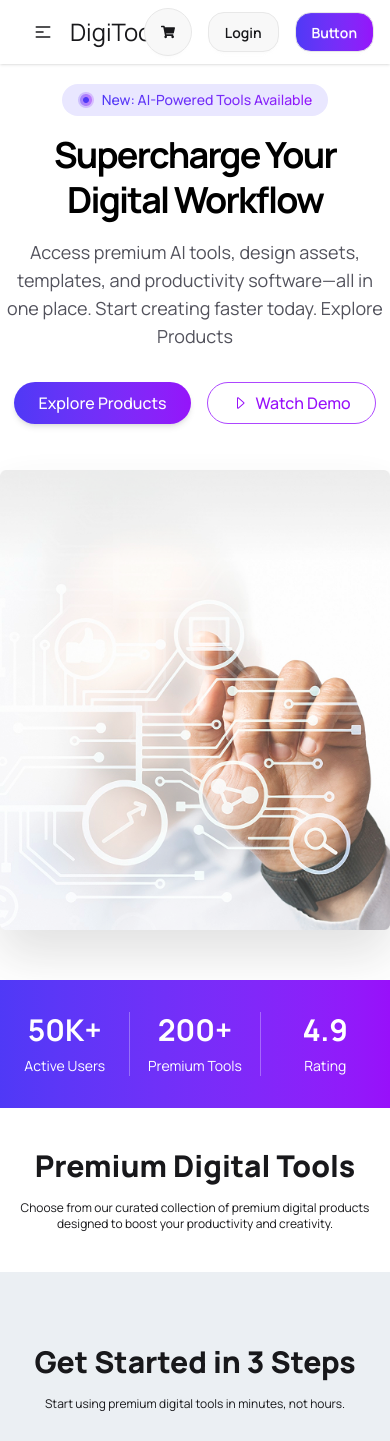
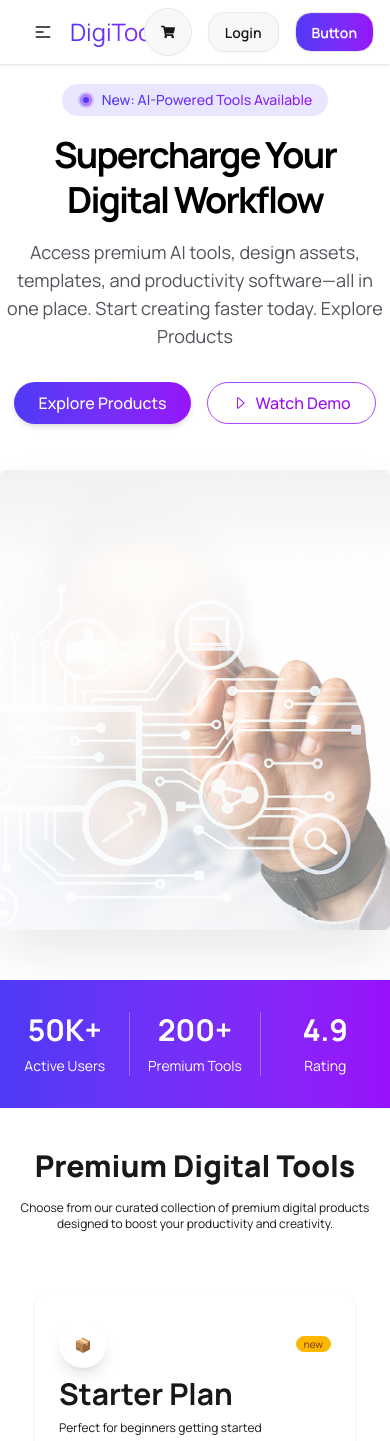
Before and after one commit to probillal/digiTools-platform, a React (Vite) app: page / in a window 390 px wide. Shown: the top 1441 px of the page. Built offline with nearby package versions, Linux system fonts and the light colour scheme.

Commit message:
dynamic pricing data loded from API

```diff
--- /dev/null
+++ b/public/pricingCardData.json
@@ -0,0 +1,120 @@
+[
+  {
+    "id": 1,
+    "name": "Starter Plan",
+    "description": "Perfect for beginners getting started",
+    "price": 10,
+    "period": "monthly",
+    "tag": "new",
+    "tagType": "new",
+    "features": ["10+ templates", "Basic support", "Export to PDF"],
+    "icon": "📦"
+  },
+  {
+    "id": 2,
+    "name": "Basic Plan",
+    "description": "Great for individuals",
+    "price": 19,
+    "period": "monthly",
+    "tag": "popular",
+    "tagType": "popular",
+    "features": ["50+ templates", "ATS optimization", "Email support"],
+    "icon": "🚀"
+  },
+  {
+    "id": 3,
+    "name": "Pro Plan",
+    "description": "Best for professionals",
+    "price": 39,
+    "period": "monthly",
+    "tag": "best seller",
+    "tagType": "best",
+    "features": ["100+ templates", "Advanced analytics", "Priority support"],
+    "icon": "💼"
+  },
+  {
+    "id": 4,
+    "name": "Enterprise Plan",
+    "description": "For large teams and businesses",
+    "price": 99,
+    "period": "monthly",
+    "tag": "popular",
+    "tagType": "popular",
+    "features": [
+      "Unlimited templates",
+      "Team collaboration",
+      "Dedicated manager"
+    ],
+    "icon": "🏢"
+  },
+  {
+    "id": 5,
+    "name": "Lifetime Access",
+    "description": "One-time payment for lifetime use",
+    "price": 199,
+    "period": "one-time",
+    "tag": "best seller",
+    "tagType": "best",
+    "features": [
+      "All features included",
+      "Lifetime updates",
+      "Premium support"
+    ],
+    "icon": "💎"
+  },
+  {
+    "id": 6,
+    "name": "Student Plan",
+    "description": "Affordable plan for students",
+    "price": 5,
+    "period": "monthly",
+    "tag": "new",
+    "tagType": "new",
+    "features": ["20+ templates", "Basic ATS", "Community support"],
+    "icon": "🎓"
+  },
+  {
+    "id": 7,
+    "name": "Freelancer Plan",
+    "description": "Designed for freelancers",
+    "price": 15,
+    "period": "monthly",
+    "tag": "popular",
+    "tagType": "popular",
+    "features": ["60+ templates", "Client export", "Priority email support"],
+    "icon": "🧑‍💻"
+  },
+  {
+    "id": 8,
+    "name": "Yearly Pro",
+    "description": "Save more with yearly billing",
+    "price": 299,
+    "period": "yearly",
+    "tag": "best seller",
+    "tagType": "best",
+    "features": ["All pro features", "Discounted price", "Priority support"],
+    "icon": "📅"
+  },
+  {
+    "id": 9,
+    "name": "Team Plan",
+    "description": "Perfect for small teams",
+    "price": 59,
+    "period": "monthly",
+    "tag": "popular",
+    "tagType": "popular",
+    "features": ["Team access", "Shared templates", "Collaboration tools"],
+    "icon": "👥"
+  },
+  {
+    "id": 10,
+    "name": "Ultimate Plan",
+    "description": "All-in-one premium package",
+    "price": 499,
+    "period": "yearly",
+    "tag": "best seller",
+    "tagType": "best",
+    "features": ["Unlimited everything", "AI tools", "24/7 support"],
+    "icon": "🔥"
+  }
+]
--- a/src/App.jsx
+++ b/src/App.jsx
@@ -7,7 +7,13 @@ import Steps from "./components/StepsSection/Steps";
 import PricingSection from "./components/PricingSection/PricingSection";
 import WorkFlowSection from "./components/WorkFlowSection/WorkFlowSection";
 import Footer from "./components/Footer/Footer";
+import PricingOption from "./components/PricingOption/PricingOption";
+const fetchPricing = async () => {
+  const res = await fetch("/pricingCardData.json");
+  return res.json();
+};
 
+const pricingPromise = fetchPricing();
 function App() {
   return (
     <>
@@ -16,6 +22,7 @@ function App() {
         <Banner></Banner>
         <Stats></Stats>
         <Heading></Heading>
+        <PricingOption pricingPromise={pricingPromise}></PricingOption>
         <Steps></Steps>
         <PricingSection></PricingSection>
         <WorkFlowSection></WorkFlowSection>
--- /dev/null
+++ b/src/components/Feature/Feature.jsx
@@ -0,0 +1,14 @@
+import React from "react";
+import { FaCheck } from "react-icons/fa";
+
+const Feature = ({ feature }) => {
+  return (
+    <div className="">
+      <p className="flex gap-2 mt-2 items-center">
+        <FaCheck className="text-green-300" /> {feature}
+      </p>
+    </div>
+  );
+};
+
+export default Feature;
--- a/src/components/Navbar/Navbar.jsx
+++ b/src/components/Navbar/Navbar.jsx
@@ -44,7 +44,9 @@ const Navbar = () => {
             </li>
           </ul>
         </div>
-        <h2 className="text-2xl">DigiTools</h2>
+        <h2 className="text-2xl bg-linear-to-r from-[#4F39F6] to-[#9514FA] bg-clip-text text-transparent">
+          DigiTools
+        </h2>
       </div>
       <div className="navbar-center hidden lg:flex">
         <ul className="menu menu-horizontal px-1">
--- /dev/null
+++ b/src/components/PricingCard/PricingCard.jsx
@@ -0,0 +1,44 @@
+import React from "react";
+import Feature from "../Feature/Feature";
+
+const PricingCard = ({ card }) => {
+  console.log(card);
+  const { icon, tagType, price, name, description, period, features } = card;
+  return (
+    <div className="my-6">
+      <div className="grid md:grid-cols-2 lg:grid-cols-3 gap-6 justify-center px-10">
+        {/* card-1 */}
+        <div className="card w-80 bg-base-100 shadow-sm">
+          <div className="card-body">
+            <div className="flex justify-between items-center w-full">
+              <div className="w-12 h-12 rounded-full bg-white shadow-lg flex justify-center items-center border-zinc-500">
+                {icon}
+              </div>
+              <span className="badge badge-xs badge-warning">{tagType}</span>
+            </div>
+            <div>
+              <h2 className="text-3xl font-bold">{name}</h2>
+              <p className="mt-2 text-xs">{description}</p>
+              <p className="text-xl mt-3 font-bold">
+                ${price} <span className="text-xs font-normal">/{period}</span>
+              </p>
+              <div>
+                {features.map((feature, index) => (
+                  <Feature key={index} feature={feature}></Feature>
+                ))}
+              </div>
+            </div>
+
+            <div className="mt-6 ">
+              <button className="btn bg-linear-to-r from-[#4F39F6] to-[#9514FA] text-white rounded-2xl btn-block flex-1">
+                Buy Now
+              </button>
+            </div>
+          </div>
+        </div>
+      </div>
+    </div>
+  );
+};
+
+export default PricingCard;
--- /dev/null
+++ b/src/components/PricingOption/PricingOption.jsx
@@ -0,0 +1,16 @@
+import React, { use } from "react";
+import PricingCard from "../PricingCard/PricingCard";
+
+const PricingOption = ({ pricingPromise }) => {
+  const pricingData = use(pricingPromise);
+  console.log(pricingData);
+  return (
+    <div className="grid md:grid-cols-2 lg:grid-cols-3 justify-center gap-6">
+      {pricingData.map((card) => (
+        <PricingCard key={card.id} card={card}></PricingCard>
+      ))}
+    </div>
+  );
+};
+
+export default PricingOption;
```
